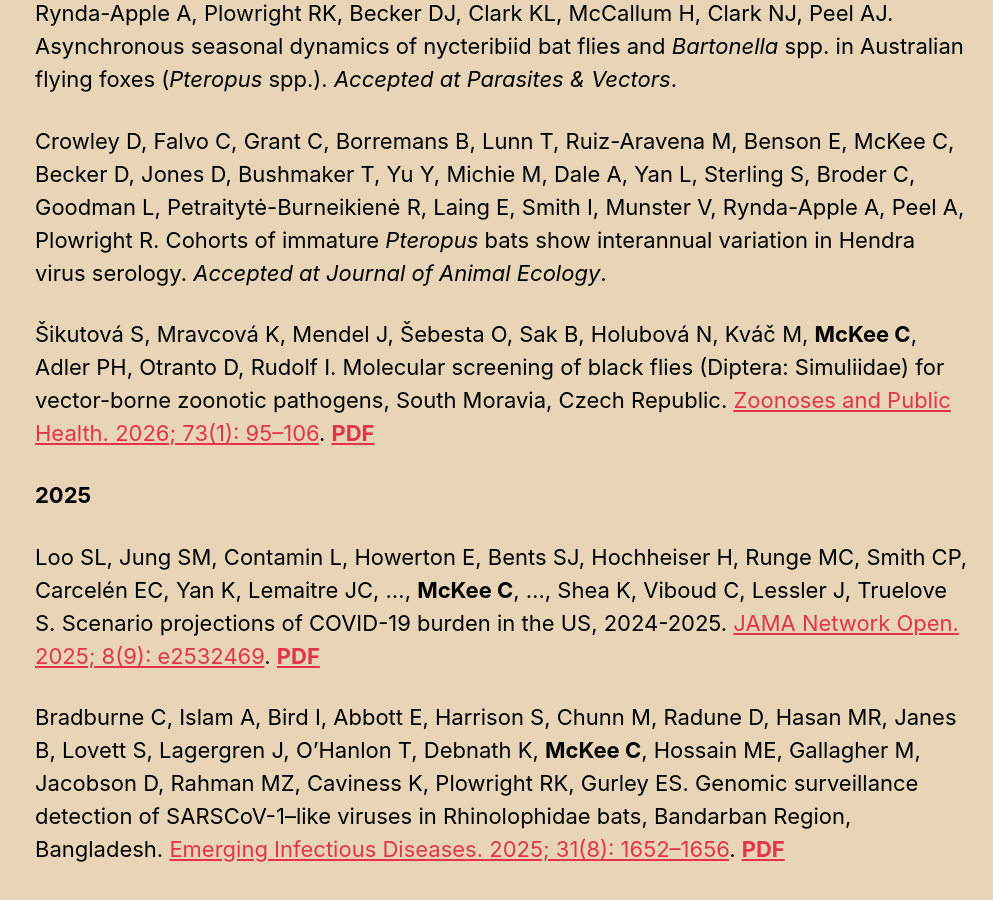
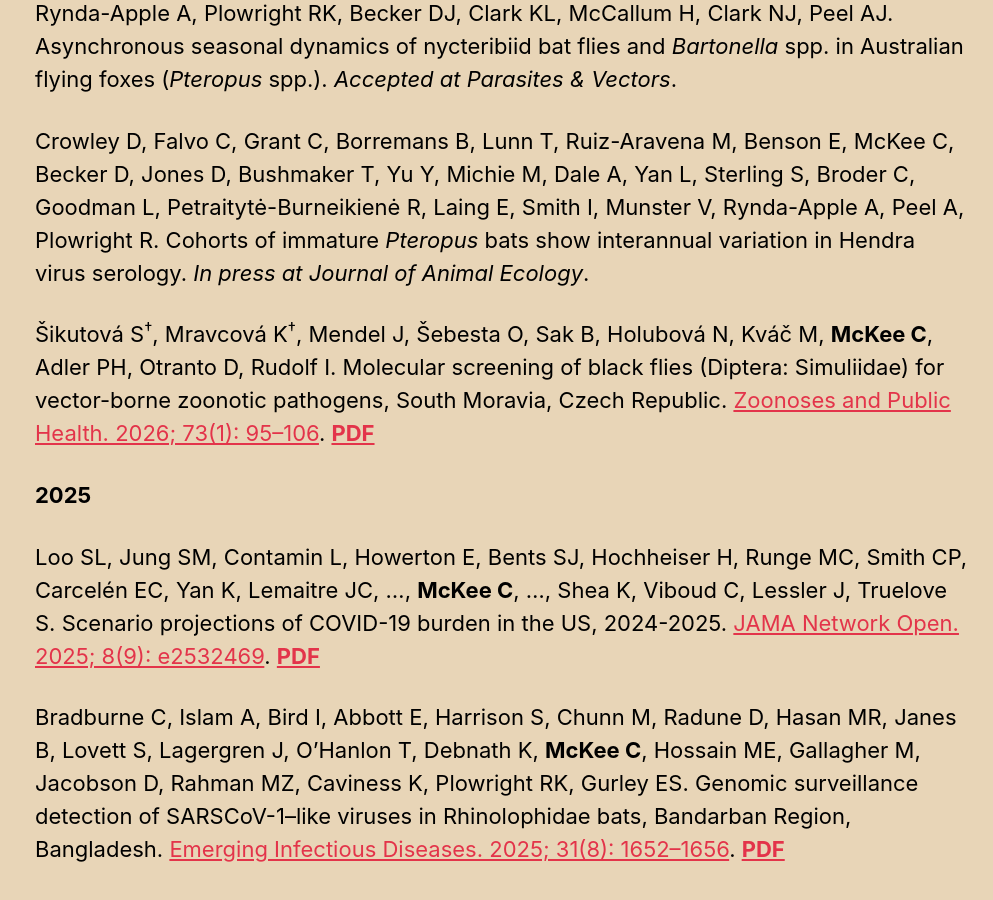
Before and after one commit to clifmckee/clifmckee.github.io, a Jekyll site: the page built from _pages/publications.md, in a window 1280 px wide and 900 px high, scrolled down 641 px. Shown: the whole window, without its empty margins (287-1280 px from the left). Built offline with Jekyll 4.4.1, drawn with Linux system fonts in a browser that asks for light colours; cached includes are drawn as plain includes.

Commit message:
Update CV 2026-01-14

```diff
--- a/_pages/publications.md
+++ b/_pages/publications.md
@@ -18,9 +18,9 @@
 
 Jones BD, Falvo CA, Burwell C, Lunn TJ, Jones-Slobodian DN, Benson E, **McKee CD**, Rynda-Apple A, Plowright RK, Becker DJ, Clark KL, McCallum H, Clark NJ, Peel AJ. Asynchronous seasonal dynamics of nycteribiid bat flies and *Bartonella* spp. in Australian flying foxes (*Pteropus* spp.). *Accepted at Parasites & Vectors*.
 
-Crowley D, Falvo C, Grant C, Borremans B, Lunn T, Ruiz-Aravena M, Benson E, McKee C, Becker D, Jones D, Bushmaker T, Yu Y, Michie M, Dale A, Yan L, Sterling S, Broder C, Goodman L, Petraitytė-Burneikienė R, Laing E, Smith I, Munster V, Rynda-Apple A, Peel A, Plowright R. Cohorts of immature *Pteropus* bats show interannual variation in Hendra virus serology. *Accepted at Journal of Animal Ecology*.
+Crowley D, Falvo C, Grant C, Borremans B, Lunn T, Ruiz-Aravena M, Benson E, McKee C, Becker D, Jones D, Bushmaker T, Yu Y, Michie M, Dale A, Yan L, Sterling S, Broder C, Goodman L, Petraitytė-Burneikienė R, Laing E, Smith I, Munster V, Rynda-Apple A, Peel A, Plowright R. Cohorts of immature *Pteropus* bats show interannual variation in Hendra virus serology. *In press at Journal of Animal Ecology*.
 
-Šikutová S, Mravcová K, Mendel J, Šebesta O, Sak B, Holubová N, Kváč M, **McKee C**, Adler PH, Otranto D, Rudolf I. Molecular screening of black flies (Diptera: Simuliidae) for vector-borne zoonotic pathogens, South Moravia, Czech Republic. [Zoonoses and Public Health. 2026; 73(1): 95--106](https://doi.org/10.1111/zph.70031). [**PDF**](http://clifmckee.github.io/files/2026_Sikutova_ZPH.pdf)
+Šikutová S<sup>†</sup>, Mravcová K<sup>†</sup>, Mendel J, Šebesta O, Sak B, Holubová N, Kváč M, **McKee C**, Adler PH, Otranto D, Rudolf I. Molecular screening of black flies (Diptera: Simuliidae) for vector-borne zoonotic pathogens, South Moravia, Czech Republic. [Zoonoses and Public Health. 2026; 73(1): 95--106](https://doi.org/10.1111/zph.70031). [**PDF**](http://clifmckee.github.io/files/2026_Sikutova_ZPH.pdf)
 
 **2025**
 
```
Also changed, not shown: 1 other file.
